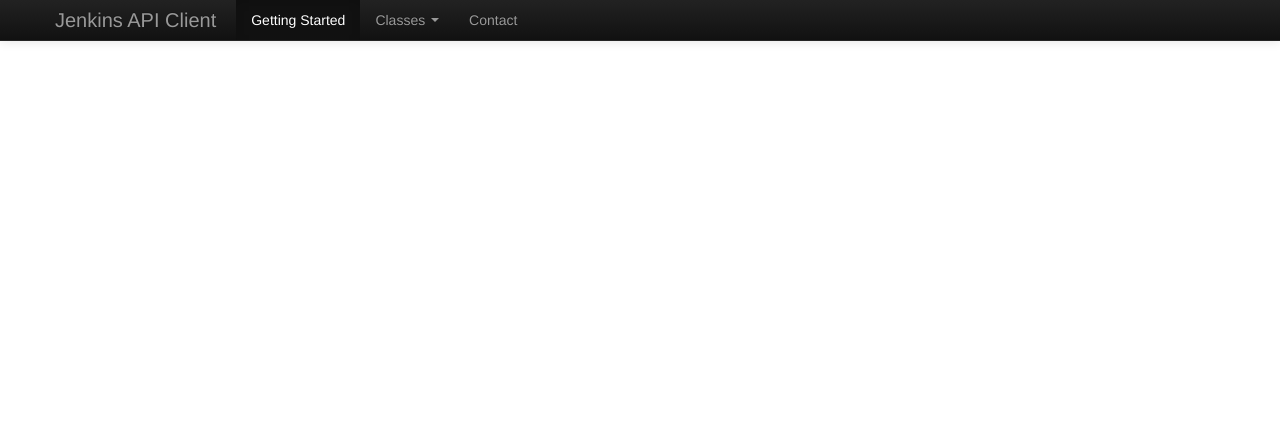
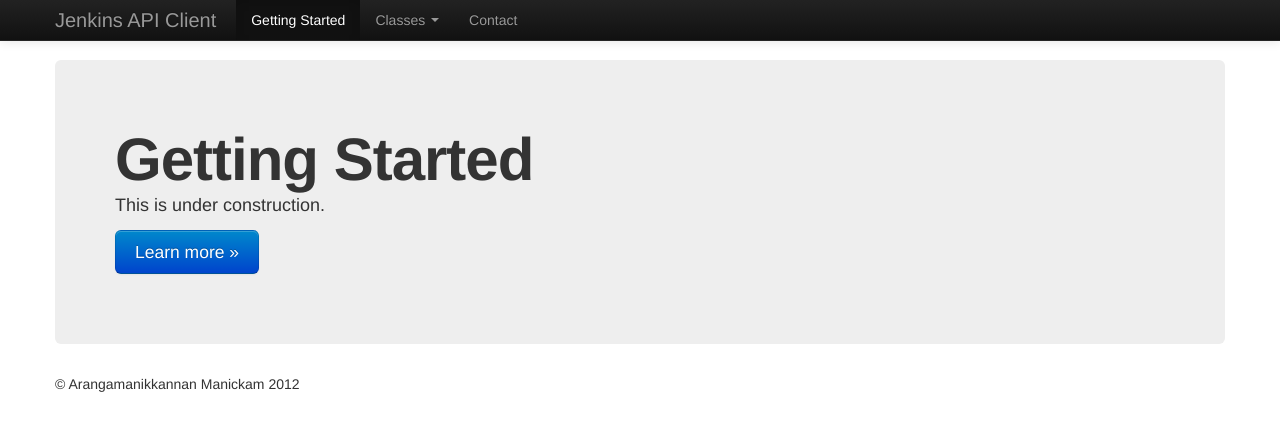
Before and after one commit to arangamani/jenkins_api_client, a plain HTML site: page index.html in a window 1280 px wide. Drawn offline with Linux system fonts and the light colour scheme.

Commit message:
updated template

```diff
--- a/index.html
+++ b/index.html
@@ -42,6 +42,21 @@
       </div>
     </div>
 
+    <div class="container">
+
+      <!-- Main hero unit for a primary marketing message or call to action -->
+      <div class="hero-unit">
+        <h1>Getting Started</h1>
+        <p>This is under construction.</p>
+        <p><a class="btn btn-primary btn-large">Learn more &raquo;</a></p>
+      </div>
+
+      <footer>
+        <p>&copy; Arangamanikkannan Manickam 2012</p>
+      </footer>
+
+    </div> <!-- /container -->
+
     <!-- Le javascript
     ================================================== -->
     <!-- Placed at the end of the document so the pages load faster -->
```
